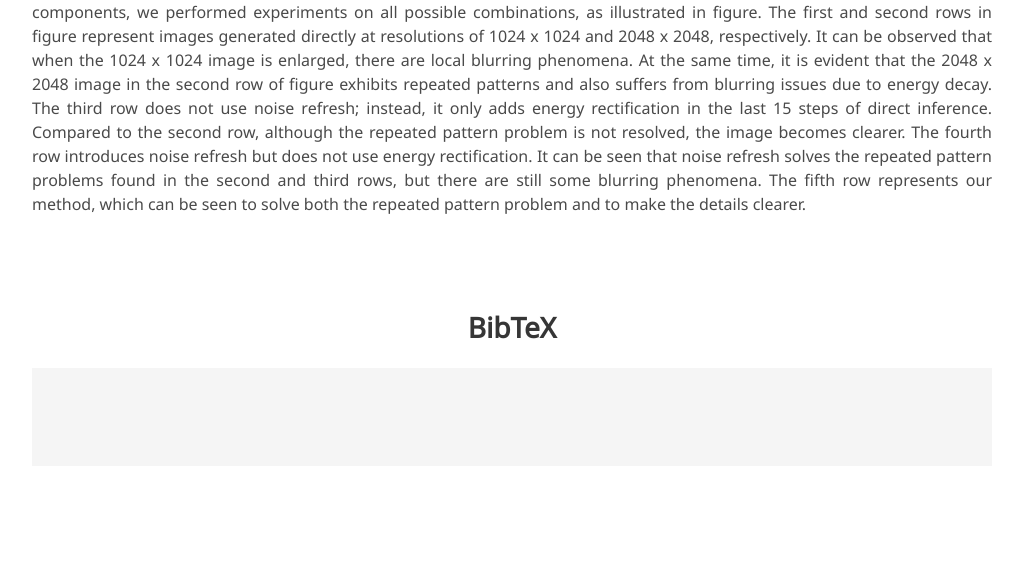
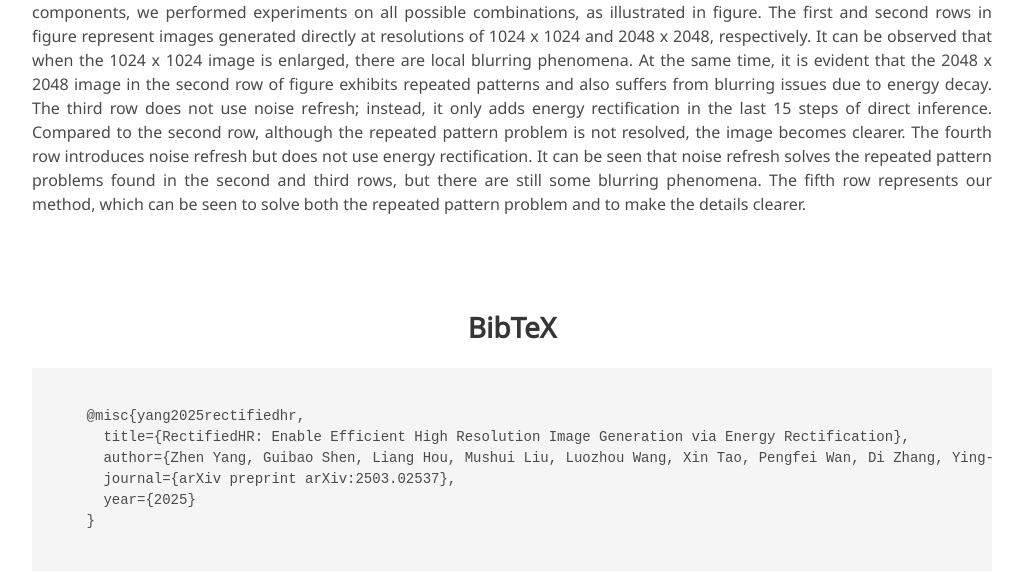
Before and after one commit to ZhenYangCS/RectifiedHR-Diffusion, a plain HTML site: page index.html in a window 1280 px wide. Shown: the part 3833-4407 px from the top of the page, without its empty margins (128-1151 px from the left). Before the commit the page ends 4347 px from the top, so only its background shows below. Drawn offline with nearby package versions, Linux system fonts and the light colour scheme; a script that the page names is missing; some icons are missing; a web font is replaced by a local one.

Commit message:
Update index.html

```diff
--- a/index.html
+++ b/index.html
@@ -282,12 +282,12 @@
   <div class="container is-max-desktop content">
     <h2 class="title">BibTeX</h2>
     <pre><code>
-    <!-- @misc{kim2024diffusehigh,
-      title={DiffuseHigh: Training-free Progressive High-Resolution Image Synthesis through Structure Guidance},
-      author={Kim, Younghyun and Hwang, Geunmin and Zhang, Junyu and Park, Eunbyung},
-      journal={arXiv preprint arXiv:2406.18459},
-      year={2024}
-    } -->
+    @misc{yang2025rectifiedhr,
+      title={RectifiedHR: Enable Efficient High Resolution Image Generation via Energy Rectification},
+      author={Zhen Yang, Guibao Shen, Liang Hou, Mushui Liu, Luozhou Wang, Xin Tao, Pengfei Wan, Di Zhang, Ying-Cong Chen},
+      journal={arXiv preprint arXiv:2503.02537},
+      year={2025}
+    }
     </code></pre>
   </div>
 </section>
```
